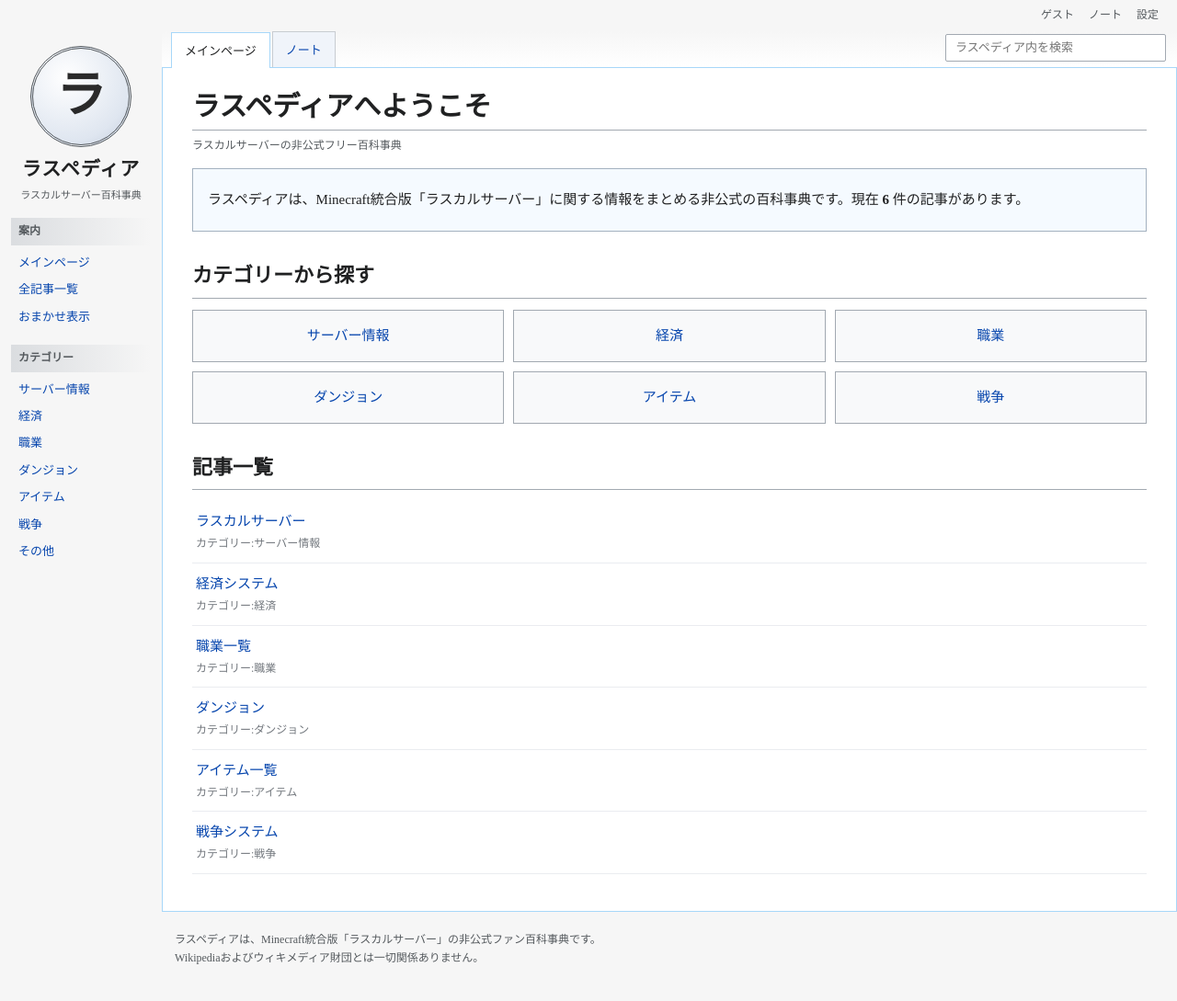
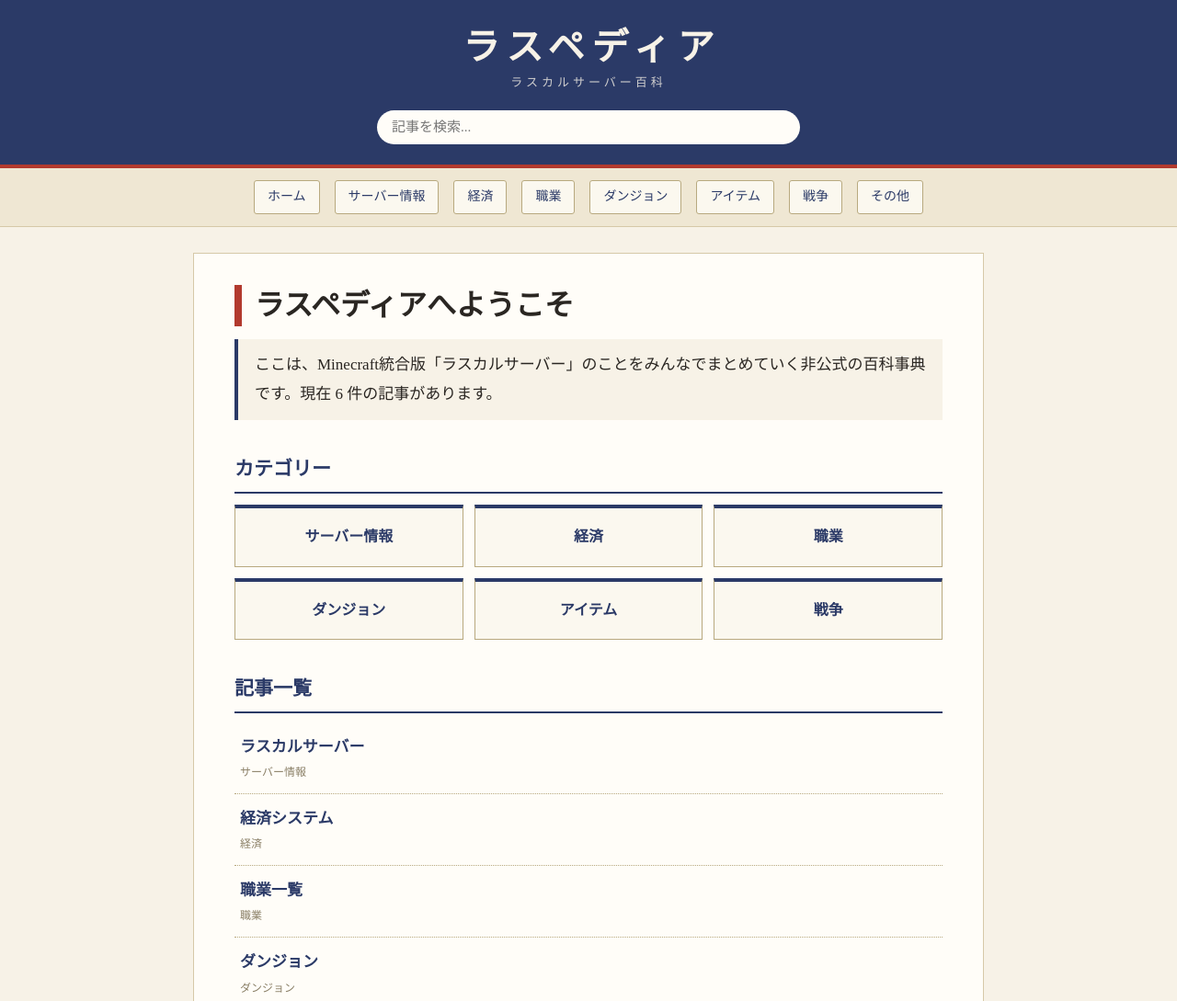
Before and after one commit to PlsJoin/raspedia_by_doldo, a plain HTML site: page index.html in a window 1280 px wide. Shown: the top 1089 px of the page at 92% size. Drawn offline with Linux system fonts and the light colour scheme.

Commit message:
Update index.html

```diff
--- a/index.html
+++ b/index.html
@@ -6,256 +6,200 @@
 <title>ラスペディア</title>
 <link rel="preconnect" href="https://fonts.googleapis.com">
 <link rel="preconnect" href="https://fonts.gstatic.com" crossorigin>
-<link href="https://fonts.googleapis.com/css2?family=Noto+Serif+JP:wght@400;600;700&display=swap" rel="stylesheet">
+<link href="https://fonts.googleapis.com/css2?family=Noto+Serif+JP:wght@400;600;700;900&display=swap" rel="stylesheet">
 
 <style>
 * {
     box-sizing: border-box;
 }
 
-html {
-    background: #f6f6f6;
-}
-
 body {
     margin: 0;
-    background: #f6f6f6;
-    color: #202122;
+    background: #f7f2e7;
+    color: #2a2622;
     font-family: "Noto Serif JP", "Hiragino Mincho ProN", "Yu Mincho", "YuMincho", "MS PMincho", serif;
-    font-size: 15px;
-    line-height: 1.8;
+    font-size: 16px;
+    line-height: 1.9;
 }
 
 a {
-    color: #0645ad;
+    color: #2b3a67;
+    cursor: pointer;
     text-decoration: none;
+}
+
+a:hover {
+    color: #b23a2e;
+}
+
+header {
+    background: #2b3a67;
+    color: #f7f2e7;
+    padding: 26px 20px 22px 20px;
+    text-align: center;
+    border-bottom: 4px solid #b23a2e;
+}
+
+.brand {
+    display: inline-block;
     cursor: pointer;
 }
 
-a:hover {
-    text-decoration: underline;
+.brand-title {
+    font-size: 40px;
+    font-weight: 900;
+    letter-spacing: 8px;
+    padding-left: 8px;
+    line-height: 1.3;
 }
 
-.topbar {
-    background: #f6f6f6;
-    display: flex;
-    justify-content: flex-end;
-    align-items: center;
-    gap: 16px;
-    padding: 6px 20px;
-    font-size: 12px;
-    color: #54595d;
+.brand-sub {
+    font-size: 13px;
+    letter-spacing: 4px;
+    opacity: 0.8;
 }
 
-.page {
-    display: flex;
-    align-items: flex-start;
-    min-height: calc(100vh - 100px);
+.searchbar {
+    margin-top: 16px;
 }
 
-.sidebar {
-    width: 176px;
-    flex-shrink: 0;
-    padding: 10px 12px 20px 12px;
+.searchbar input {
+    width: 100%;
+    max-width: 460px;
+    padding: 10px 16px;
+    border: none;
+    border-radius: 30px;
+    font-family: inherit;
+    font-size: 15px;
+    background: #fffdf8;
+    color: #2a2622;
+    outline: none;
 }
 
-.logo-box {
+nav {
+    background: #efe7d3;
+    border-bottom: 1px solid #d6c9a8;
+    padding: 10px 16px;
     text-align: center;
-    padding: 6px 0 14px 0;
-    cursor: pointer;
 }
 
-.logo-mark {
-    width: 110px;
-    height: 110px;
-    margin: 0 auto 6px auto;
-    border-radius: 50%;
-    border: 3px double #54595d;
-    background: radial-gradient(circle at 35% 30%, #ffffff, #dfe6f0 70%, #c3cddd);
-    display: flex;
-    align-items: center;
-    justify-content: center;
-    font-size: 54px;
-    font-weight: 700;
-    color: #2a2a2a;
+nav a {
+    display: inline-block;
+    margin: 3px 6px;
+    padding: 4px 14px;
+    font-size: 14px;
+    border: 1px solid #b8a97f;
+    border-radius: 3px;
+    background: #fbf8ef;
 }
 
-.logo-title {
-    font-size: 21px;
-    font-weight: 700;
-    letter-spacing: 1px;
-    color: #202122;
-}
-
-.logo-sub {
-    font-size: 11px;
-    color: #54595d;
-}
-
-.portlet {
-    margin-bottom: 16px;
-}
-
-.portlet h3 {
-    margin: 0 0 4px 0;
-    padding: 4px 4px 4px 8px;
-    font-size: 12px;
-    font-weight: 600;
-    color: #54595d;
-    background: linear-gradient(to right, rgba(200,204,209,0.6), rgba(200,204,209,0));
-}
-
-.portlet a {
-    display: block;
-    padding: 3px 8px;
-    font-size: 13px;
-}
-
-.content-wrap {
-    flex: 1;
-    min-width: 0;
-}
-
-.tabs {
-    display: flex;
-    justify-content: space-between;
-    align-items: flex-end;
-    padding-left: 10px;
-    border-bottom: 1px solid #a7d7f9;
-    background: linear-gradient(to bottom, #f6f6f6, #ffffff 100%);
-    height: 40px;
-}
-
-.tab-group {
-    display: flex;
-    gap: 2px;
-}
-
-.tab {
-    padding: 8px 14px 6px 14px;
-    font-size: 13px;
-    background: #f0f4fa;
-    border: 1px solid #c8ccd1;
-    border-bottom: none;
-    color: #0645ad;
-}
-
-.tab.active {
-    background: white;
-    color: #202122;
-    border-color: #a7d7f9;
-    position: relative;
-    top: 1px;
-}
-
-.search-box {
-    padding: 0 12px 6px 0;
-}
-
-.search-box input {
-    width: 240px;
-    padding: 6px 10px;
-    border: 1px solid #a2a9b1;
-    border-radius: 2px;
-    font-family: inherit;
-    font-size: 13px;
-    background: white;
+nav a:hover {
+    background: #2b3a67;
+    color: #f7f2e7;
+    border-color: #2b3a67;
 }
 
 main {
-    background: white;
-    border: 1px solid #a7d7f9;
-    border-top: none;
-    padding: 22px 32px 40px 32px;
-    min-height: 560px;
+    max-width: 860px;
+    margin: 28px auto;
+    background: #fffdf8;
+    border: 1px solid #d6c9a8;
+    box-shadow: 0 3px 0 #e3d8bc;
+    padding: 34px 44px 44px 44px;
+    min-height: 480px;
 }
 
 h1 {
-    margin: 0 0 6px 0;
-    font-size: 30px;
-    font-weight: 600;
-    line-height: 1.3;
-    border-bottom: 1px solid #a2a9b1;
-    padding-bottom: 6px;
+    margin: 0 0 8px 0;
+    font-size: 32px;
+    font-weight: 900;
+    line-height: 1.4;
+    padding-left: 14px;
+    border-left: 8px solid #b23a2e;
 }
 
 h2 {
-    font-size: 22px;
-    font-weight: 600;
-    border-bottom: 1px solid #a2a9b1;
+    margin: 34px 0 10px 0;
+    font-size: 21px;
+    font-weight: 700;
+    color: #2b3a67;
     padding-bottom: 4px;
-    margin: 28px 0 12px 0;
+    border-bottom: 2px solid #2b3a67;
 }
 
 p {
-    margin: 8px 0;
+    margin: 10px 0;
 }
 
-.tagline {
+.tag {
+    display: inline-block;
+    margin: 4px 0 14px 22px;
+    padding: 0 12px;
     font-size: 12px;
-    color: #54595d;
-    margin-bottom: 14px;
+    color: #b23a2e;
+    border: 1px solid #b23a2e;
+    border-radius: 20px;
 }
 
-.hatnote {
-    font-size: 13px;
-    color: #54595d;
-    padding-left: 20px;
-    margin-bottom: 10px;
+.lead {
+    font-size: 17px;
+    padding: 12px 18px;
+    margin: 14px 0;
+    background: #f7f2e7;
+    border-left: 4px solid #2b3a67;
 }
 
-.infobox {
+.card {
     float: right;
-    clear: right;
-    width: 270px;
-    margin: 6px 0 14px 22px;
-    border: 1px solid #a2a9b1;
-    background: #f8f9fa;
-    font-size: 13px;
-    line-height: 1.6;
+    width: 250px;
+    margin: 6px 0 16px 24px;
+    border: 1px solid #b8a97f;
+    background: #fbf8ef;
+    font-size: 14px;
+    line-height: 1.7;
 }
 
-.infobox .ib-title {
-    background: #cedff2;
+.card-title {
+    background: #2b3a67;
+    color: #f7f2e7;
     text-align: center;
+    padding: 6px;
     font-weight: 700;
-    padding: 6px;
-    font-size: 15px;
 }
 
-.infobox table {
+.card table {
     width: 100%;
     border-collapse: collapse;
 }
 
-.infobox th,
-.infobox td {
-    padding: 4px 8px;
+.card th,
+.card td {
+    padding: 5px 10px;
+    text-align: left;
     vertical-align: top;
-    border-top: 1px solid #eaecf0;
-    text-align: left;
+    border-top: 1px solid #e3d8bc;
 }
 
-.infobox th {
-    width: 82px;
-    background: #eaf3ff;
+.card th {
+    width: 84px;
+    color: #b23a2e;
     font-weight: 600;
 }
 
 .toc {
     display: inline-block;
-    border: 1px solid #a2a9b1;
-    background: #f8f9fa;
-    padding: 8px 18px 8px 14px;
-    font-size: 13px;
-    margin: 10px 0 14px 0;
-    min-width: 200px;
+    min-width: 220px;
+    margin: 10px 0;
+    padding: 10px 24px 10px 18px;
+    border: 1px dashed #b8a97f;
+    background: #fbf8ef;
+    font-size: 14px;
 }
 
 .toc-title {
-    text-align: center;
     font-weight: 700;
-    margin-bottom: 4px;
+    margin-bottom: 2px;
+    color: #2b3a67;
 }
 
 .toc ol {
@@ -263,103 +207,79 @@ p {
     padding-left: 22px;
 }
 
-.main-notice {
-    border: 1px solid #a3b1bf;
-    background: #f5faff;
-    padding: 12px 16px;
-    margin: 12px 0 18px 0;
-}
-
 .category-grid {
     display: grid;
     grid-template-columns: repeat(3, 1fr);
-    gap: 10px;
+    gap: 12px;
+    margin-top: 12px;
 }
 
 .category {
-    border: 1px solid #a2a9b1;
-    padding: 14px;
+    padding: 16px 10px;
     text-align: center;
     cursor: pointer;
-    color: #0645ad;
-    background: #f8f9fa;
+    color: #2b3a67;
+    font-weight: 600;
+    border: 1px solid #b8a97f;
+    border-top: 4px solid #2b3a67;
+    background: #fbf8ef;
 }
 
 .category:hover {
-    background: #eaf3ff;
+    background: #2b3a67;
+    color: #f7f2e7;
 }
 
 .article-item {
-    padding: 9px 4px;
-    border-bottom: 1px solid #eaecf0;
+    padding: 11px 6px;
+    border-bottom: 1px dotted #b8a97f;
+}
+
+.article-item a {
+    font-size: 17px;
+    font-weight: 600;
 }
 
 .article-category {
-    color: #72777d;
     font-size: 12px;
+    color: #8a7f66;
 }
 
-.catlinks {
+.back {
     clear: both;
-    margin-top: 30px;
-    border: 1px solid #a2a9b1;
-    background: #f8f9fa;
-    padding: 6px 12px;
-    font-size: 13px;
-}
-
-.stub {
-    border: 1px solid #aaa;
-    background: #f9f9f9;
-    padding: 8px 12px;
-    font-size: 13px;
-    margin: 14px 0;
-    clear: both;
+    margin-top: 34px;
+    padding-top: 12px;
+    border-top: 1px solid #d6c9a8;
+    font-size: 14px;
 }
 
 footer {
-    max-width: none;
-    padding: 20px 20px 30px 190px;
+    text-align: center;
+    padding: 10px 20px 36px 20px;
     font-size: 12px;
-    color: #54595d;
-    line-height: 1.7;
+    color: #8a7f66;
 }
 
-@media (max-width: 800px) {
-    .page {
-        flex-direction: column;
+@media (max-width: 700px) {
+    header {
+        padding: 20px 14px 18px 14px;
     }
 
-    .sidebar {
-        width: 100%;
-    }
-
-    .logo-mark {
-        width: 80px;
-        height: 80px;
-        font-size: 40px;
-    }
-
-    .tabs {
-        height: auto;
-        flex-direction: column;
-        align-items: stretch;
-        padding: 6px 10px;
-    }
-
-    .search-box {
-        padding: 6px 0;
-    }
-
-    .search-box input {
-        width: 100%;
+    .brand-title {
+        font-size: 30px;
+        letter-spacing: 5px;
     }
 
     main {
-        padding: 16px;
+        margin: 14px 10px;
+        padding: 20px 18px 30px 18px;
     }
 
-    .infobox {
+    h1 {
+        font-size: 25px;
+    }
+
+    .card {
         float: none;
         width: 100%;
         margin: 10px 0;
@@ -368,40 +288,24 @@ footer {
     .category-grid {
         grid-template-columns: repeat(2, 1fr);
     }
-
-    footer {
-        padding: 20px;
-    }
 }
 </style>
 </head>
 
 <body>
 
-<div class="topbar">
-    <span>ゲスト</span>
-    <span>ノート</span>
-    <span>設定</span>
+<header>
+    <div class="brand" onclick="showHome()">
+        <div class="brand-title">ラスペディア</div>
+        <div class="brand-sub">ラスカルサーバー百科</div>
     </div>
+    <div class="searchbar">
+        <input type="text" id="searchInput" placeholder="記事を検索..." oninput="searchArticles()">
+    </div>
+</header>
 
-<div class="page">
-
-    <aside class="sidebar">
-        <div class="logo-box" onclick="showHome()">
-            <div class="logo-mark">ラ</div>
-            <div class="logo-title">ラスペディア</div>
-            <div class="logo-sub">ラスカルサーバー百科事典</div>
-        </div>
-
-        <div class="portlet">
-            <h3>案内</h3>
-            <a onclick="showHome()">メインページ</a>
-            <a onclick="showAll()">全記事一覧</a>
-            <a onclick="showRandom()">おまかせ表示</a>
-        </div>
-
-        <div class="portlet">
-            <h3>カテゴリー</h3>
+<nav>
+    <a onclick="showHome()">ホーム</a>
     <a onclick="showCategory('サーバー情報')">サーバー情報</a>
     <a onclick="showCategory('経済')">経済</a>
     <a onclick="showCategory('職業')">職業</a>
@@ -409,31 +313,13 @@ footer {
     <a onclick="showCategory('アイテム')">アイテム</a>
     <a onclick="showCategory('戦争')">戦争</a>
     <a onclick="showCategory('その他')">その他</a>
-        </div>
-    </aside>
-
-    <div class="content-wrap">
-        <div class="tabs">
-            <div class="tab-group">
-                <div class="tab active" id="tabMain">記事</div>
-                <div class="tab">ノート</div>
-            </div>
-            <div class="search-box">
-                <input type="text" id="searchInput" placeholder="ラスペディア内を検索" oninput="searchArticles()">
-            </div>
-        </div>
+</nav>
 
 <main>
     <div id="content"></div>
 </main>
-    </div>
 
-</div>
-
-<footer>
-    <div>ラスペディアは、Minecraft統合版「ラスカルサーバー」の非公式ファン百科事典です。</div>
-    <div>Wikipediaおよびウィキメディア財団とは一切関係ありません。</div>
-</footer>
+<footer>ラスペディア | ラスカルサーバー非公式ファン百科</footer>
 
 <script>
 const articles = [
@@ -441,9 +327,9 @@ const articles = [
         title: "ラスカルサーバー",
         category: "サーバー情報",
         description: "Minecraft統合版のラスカルサーバーについて。",
-        infobox: [
+        card: [
             ["種類", "Minecraft統合版サーバー"],
-            ["対応版", "統合版(Bedrock Edition)"],
+            ["対応版", "統合版(Bedrock)"],
             ["ジャンル", "経済・職業・戦争"]
         ]
     },
@@ -493,24 +379,19 @@ function loadView() {
     }
 }
 
-function setTab(label) {
-    document.getElementById("tabMain").textContent = label;
+function escapeHtml(text) {
+    return text.replace(/&/g, "&amp;").replace(/</g, "&lt;").replace(/>/g, "&gt;");
 }
 
 function showHome() {
     searchInput.value = "";
-    setTab("メインページ");
     saveView({ type: "home" });
 
     content.innerHTML = `
         <h1>ラスペディアへようこそ</h1>
-        <div class="tagline">ラスカルサーバーの非公式フリー百科事典</div>
+        <div class="lead">ここは、Minecraft統合版「ラスカルサーバー」のことをみんなでまとめていく非公式の百科事典です。現在 ${articles.length} 件の記事があります。</div>
 
-        <div class="main-notice">
-            <p>ラスペディアは、Minecraft統合版「ラスカルサーバー」に関する情報をまとめる非公式の百科事典です。現在 <b>${articles.length}</b> 件の記事があります。</p>
-        </div>
-
-        <h2>カテゴリーから探す</h2>
+        <h2>カテゴリー</h2>
         <div class="category-grid">
             <div class="category" onclick="showCategory('サーバー情報')">サーバー情報</div>
             <div class="category" onclick="showCategory('経済')">経済</div>
@@ -527,40 +408,20 @@ function showHome() {
     renderArticles(articles);
 }
 
-function showAll() {
-    searchInput.value = "";
-    setTab("全記事一覧");
-    saveView({ type: "all" });
-
-    content.innerHTML = `
-        <h1>全記事一覧</h1>
-        <div class="tagline">ラスペディアより</div>
-        <div id="articleList"></div>
-    `;
-
-    renderArticles(articles);
-}
-
-function showRandom() {
-    const index = Math.floor(Math.random() * articles.length);
-    showArticle(articles[index].title);
-}
-
 function showCategory(category) {
     searchInput.value = "";
-    setTab("カテゴリー");
     saveView({ type: "category", value: category });
 
     const filtered = articles.filter(article => article.category === category);
 
     content.innerHTML = `
-        <h1>カテゴリー:${category}</h1>
-        <div class="tagline">ラスペディアより</div>
-        <p>このカテゴリーには ${filtered.length} 件の記事があります。</p>
+        <h1>${category}</h1>
+        <p>「${category}」に関する記事が ${filtered.length} 件あります。</p>
         <div id="articleList"></div>
     `;
 
     renderArticles(filtered);
+    window.scrollTo(0, 0);
 }
 
 function renderArticles(list) {
@@ -578,7 +439,7 @@ function renderArticles(list) {
         return `
             <div class="article-item">
                 <a onclick="showArticleByIndex(${index})">${article.title}</a>
-                <div class="article-category">カテゴリー:${article.category}</div>
+                <div class="article-category">${article.category}</div>
             </div>
         `;
     }).join("");
@@ -593,16 +454,15 @@ function showArticle(title) {
     if (!article) return;
 
     searchInput.value = "";
-    setTab("記事");
     saveView({ type: "article", value: article.title });
 
-    let infobox = "";
-    if (article.infobox) {
-        infobox = `
-            <div class="infobox">
-                <div class="ib-title">${article.title}</div>
+    let card = "";
+    if (article.card) {
+        card = `
+            <div class="card">
+                <div class="card-title">${article.title}</div>
                 <table>
-                    ${article.infobox.map(row => `<tr><th>${row[0]}</th><td>${row[1]}</td></tr>`).join("")}
+                    ${article.card.map(row => `<tr><th>${row[0]}</th><td>${row[1]}</td></tr>`).join("")}
                 </table>
             </div>
         `;
@@ -610,19 +470,18 @@ function showArticle(title) {
 
     content.innerHTML = `
         <h1>${article.title}</h1>
-        <div class="tagline">ラスペディアより</div>
-        <div class="hatnote">この記事は非公式のファン向け記事です。</div>
+        <span class="tag">${article.category}</span>
 
-        ${infobox}
+        ${card}
 
-        <p><b>${article.title}</b>(${article.title})は、${article.description}</p>
+        <div class="lead">${article.description}</div>
 
         <div class="toc">
             <div class="toc-title">目次</div>
             <ol>
                 <li><a onclick="scrollToId('sec-overview')">概要</a></li>
                 <li><a onclick="scrollToId('sec-detail')">詳細</a></li>
-                <li><a onclick="scrollToId('sec-see')">関連項目</a></li>
+                <li><a onclick="scrollToId('sec-related')">関連項目</a></li>
             </ol>
         </div>
 
@@ -632,12 +491,10 @@ function showArticle(title) {
         <h2 id="sec-detail">詳細</h2>
         <p>詳しい情報は今後追加されます。</p>
 
-        <h2 id="sec-see">関連項目</h2>
+        <h2 id="sec-related">関連項目</h2>
         <p><a onclick="showCategory('${article.category}')">${article.category}</a></p>
 
-        <div class="stub">この記事は書きかけです。加筆して下さる方を募集しています。</div>
-
-        <div class="catlinks">カテゴリー:<a onclick="showCategory('${article.category}')">${article.category}</a></div>
+        <div class="back"><a onclick="showHome()">← ホームに戻る</a></div>
     `;
 
     window.scrollTo(0, 0);
@@ -658,12 +515,9 @@ function searchArticles() {
         return;
     }
 
-    setTab("検索結果");
-
     content.innerHTML = `
         <h1>検索結果</h1>
-        <div class="tagline">ラスペディアより</div>
-        <p>「${keyword.replace(/</g, "&lt;")}」の検索結果</p>
+        <p>「${escapeHtml(keyword)}」の検索結果</p>
         <div id="articleList"></div>
     `;
 
@@ -688,8 +542,6 @@ function restoreView() {
         showArticle(view.value);
     } else if (view.type === "category") {
         showCategory(view.value);
-    } else if (view.type === "all") {
-        showAll();
     } else {
         showHome();
     }
```
Lines whose indentation alone changed are shown as unchanged.
